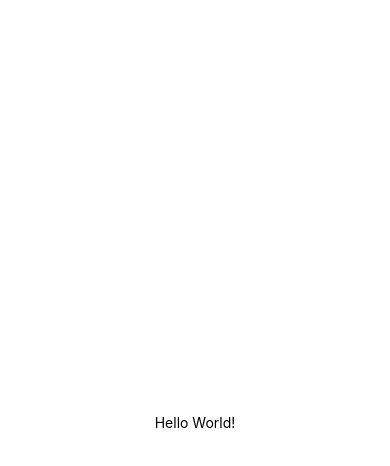
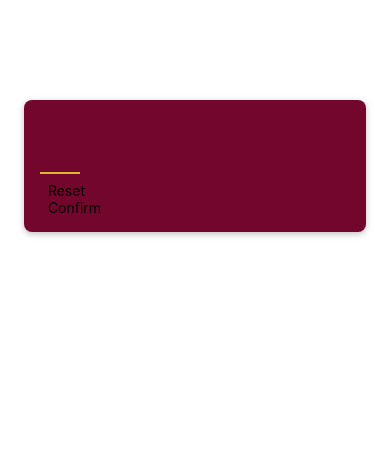
Before and after one commit to zeyadkhaled2/GuessingGame, a React Native app: screen / in a window 390 px wide. Shown: the top 466 px of the page. Built offline with nearby package versions, Linux system fonts and the light colour scheme.

Commit message:
styling Start Game Screen component

```diff
--- a/App.tsx
+++ b/App.tsx
@@ -1,20 +1,12 @@
 import { StatusBar } from 'expo-status-bar';
 import { StyleSheet, Text, View } from 'react-native';
-
+import StartGameScreen from './screens/StartGameScreen';
 export default function App() {
   return (
-    <View style={styles.container}>
-      <Text>Hello World!</Text>
-      <StatusBar style="auto" />
-    </View>
+      <StartGameScreen/>
   );
 }
 
 const styles = StyleSheet.create({
-  container: {
-    flex: 1,
-    backgroundColor: '#fff',
-    alignItems: 'center',
-    justifyContent: 'center',
-  },
+
 });
--- /dev/null
+++ b/components/PrimaryButton.tsx
@@ -0,0 +1,11 @@
+import { View, Text } from 'react-native';
+
+
+function PrimaryButton ({children}) {
+    return (
+        <View>
+            <Text> {children} </Text>
+        </View>
+    )
+}
+export default PrimaryButton
--- a/screens/StartGameScreen.tsx
+++ b/screens/StartGameScreen.tsx
@@ -1,7 +1,41 @@
-import { View } from 'react-native';
+import { View, TextInput, StyleSheet} from 'react-native';
+import PrimaryButton from '../components/PrimaryButton';
 
 function StartGameScreen() {
-  return <View />;
+    return (
+        <View style = {styles.inputContainer}>
+            <TextInput style = {styles.numberInput} maxLength={2}/>
+            <PrimaryButton> Reset </PrimaryButton>
+            <PrimaryButton> Confirm </PrimaryButton>
+        </View>
+    )
 }
 
 export default StartGameScreen;
+
+
+const styles = StyleSheet.create({
+    inputContainer: {
+        marginTop: 100,
+        marginHorizontal: 24,
+        padding: 16,
+        backgroundColor: "#72062c",
+        borderRadius: 8,
+        elevation: 4, // Android only property
+        shadowColor: "black",    // IOS property
+        shadowOffset: {width: 0, height:2 }, // IOS property
+        shadowRadius: 6, // IOS property
+        shadowOpacity: 0.25 // IOS property
+    },
+    numberInput: {
+        height:  50,
+        width: 40,
+        fontSize: 32,
+        borderBottomColor: "#ddb52f",
+        borderBottomWidth: 2,
+        color: "#ddb52f",
+        marginVertical: 8,
+        fontWeight: "bold",
+        textAlign: "center",
+    }
+})
```
Also changed, not shown: screens/GameOverScreen.tsx (+5 -2 lines), screens/GameScreen.tsx (+5 -2 lines).
